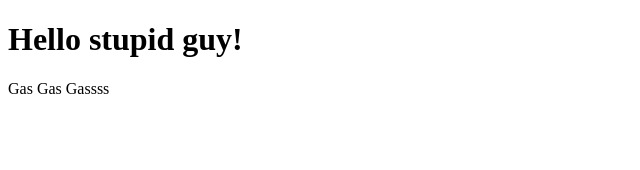
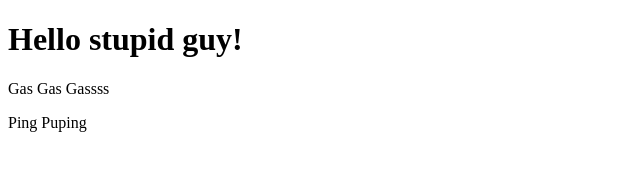
Before and after one commit to PingPuping/Ping_Port.github.io, a plain HTML site: page index.html in a window 1280 px wide. Shown: the whole page, without its empty margins (0-640 px from the left). Drawn offline with Linux system fonts and the light colour scheme.

Commit message:
Update index.html

```diff
--- a/index.html
+++ b/index.html
@@ -11,6 +11,7 @@
 <body>
     <h1>Hello stupid guy!</h1>
     <p>Gas Gas Gassss</p>
+    <p>Ping Puping</p>
     <script src="/js/app.js"></script>
 </body>
 </html>
```
